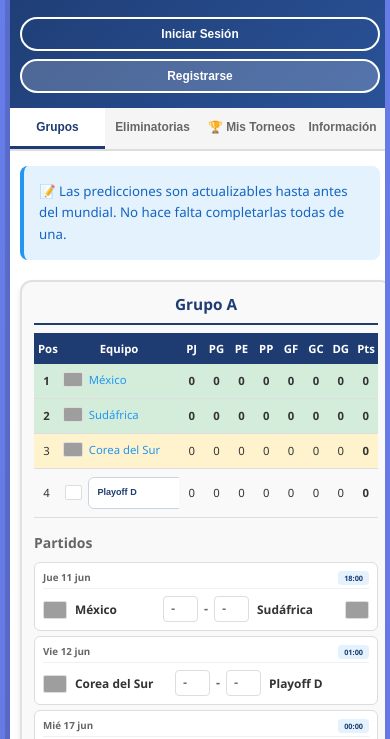
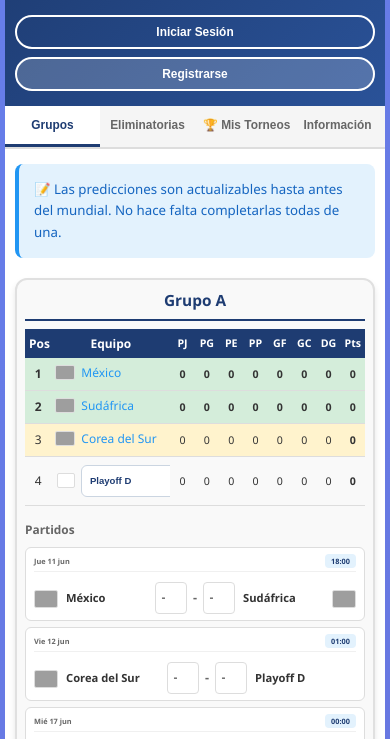
Before and after one commit to Fondarts/prode_mundial, a plain HTML site: page index.html in a window 390 px wide. Shown: the part 73-812 px from the top of the page. Drawn offline with nearby package versions, Linux system fonts and the light colour scheme; no server answers; grey boxes are pictures that could not be loaded.

Commit message:
Optimizar visualización móvil: comprimir tablas de grupos y aumentar tamaños de fuente

```diff
--- a/styles.css
+++ b/styles.css
@@ -1969,7 +1969,7 @@ header h1 {
     }
 }
 
-/* Ajustes para móviles */
+    /* Ajustes para móviles */
 @media (max-width: 767px) {
     body {
         padding: 0;
@@ -1977,13 +1977,25 @@ header h1 {
     }
 
     .main-layout {
-        padding: 5px;
+        padding: 8px 5px;
         gap: 0;
+        justify-content: center;
+        align-items: center;
+    }
+
+    .main-content {
+        width: 100%;
+        max-width: 100%;
+        display: flex;
+        flex-direction: column;
+        align-items: center;
     }
 
     .container {
         border-radius: 10px;
-        margin: 5px;
+        margin: 0 auto;
+        width: 100%;
+        max-width: 100%;
     }
 
     /* Header móvil */
@@ -2069,46 +2081,117 @@ header h1 {
         padding: 15px 10px;
     }
 
-    /* Grupos móvil */
+    /* Grupos móvil - Comprimido y centrado */
     #grupos-container {
         grid-template-columns: 1fr !important;
-        gap: 10px;
+        gap: 8px;
+        max-width: 100%;
+        margin: 0 auto;
     }
 
     .grupo {
-        padding: 12px;
+        padding: 10px 8px;
+        margin: 0 auto;
+        max-width: 100%;
     }
 
     .grupo h3 {
-        font-size: 1.4em;
+        font-size: 1.2em;
         margin-bottom: 10px;
-    }
-
+        padding-bottom: 8px;
+    }
+
+    /* Tabla de posiciones - Comprimida pero nombres visibles */
     .tabla-posiciones {
-        font-size: 0.9em;
+        font-size: 0.95em;
+        width: 100%;
+        margin-bottom: 10px;
     }
 
     .tabla-posiciones th,
     .tabla-posiciones td {
-        padding: 8px 4px;
+        padding: 6px 4px;
         font-size: 0.9em;
     }
 
+    .tabla-posiciones th:nth-child(1),
+    .tabla-posiciones td:nth-child(1) {
+        width: 26px;
+        min-width: 26px;
+    }
+
+    .tabla-posiciones th:nth-child(2),
+    .tabla-posiciones td:nth-child(2) {
+        min-width: 0;
+        max-width: none;
+        font-size: 0.9em;
+        /* Nombres de países sin comprimir - máxima prioridad */
+    }
+
+    /* Columnas numéricas más finas */
+    .tabla-posiciones th:nth-child(3),
+    .tabla-posiciones td:nth-child(3),
+    .tabla-posiciones th:nth-child(4),
+    .tabla-posiciones td:nth-child(4),
+    .tabla-posiciones th:nth-child(5),
+    .tabla-posiciones td:nth-child(5),
+    .tabla-posiciones th:nth-child(6),
+    .tabla-posiciones td:nth-child(6),
+    .tabla-posiciones th:nth-child(7),
+    .tabla-posiciones td:nth-child(7),
+    .tabla-posiciones th:nth-child(8),
+    .tabla-posiciones td:nth-child(8),
+    .tabla-posiciones th:nth-child(9),
+    .tabla-posiciones td:nth-child(9),
+    .tabla-posiciones th:nth-child(10),
+    .tabla-posiciones td:nth-child(10) {
+        width: 24px;
+        min-width: 24px;
+        max-width: 24px;
+        text-align: center;
+        font-size: 0.8em;
+        padding-left: 2px;
+        padding-right: 2px;
+    }
+
+    /* Partidos - Comprimidos pero nombres visibles */
     .partido {
-        padding: 8px;
+        padding: 6px 8px;
+        margin-bottom: 6px;
+        flex-wrap: wrap;
+    }
+
+    .partido-fecha-horario {
+        font-size: 0.7em;
         margin-bottom: 5px;
-        flex-wrap: wrap;
+        padding-bottom: 3px;
+    }
+
+    .fecha-partido {
+        font-size: 0.75em;
+    }
+
+    .horario-partido {
+        font-size: 0.75em;
+        padding: 2px 6px;
     }
 
     .equipo {
+        font-size: 0.8em;
+        min-width: 0;
+        /* Nombres de equipos sin comprimir */
+    }
+
+    .resultado-input input {
+        width: 32px;
+        padding: 4px 2px;
         font-size: 0.85em;
-        min-width: 80px;
-    }
-
-    .resultado-input input {
-        width: 35px;
-        padding: 5px;
-        font-size: 0.9em;
+        min-height: 32px;
+    }
+
+    .partidos h4 {
+        font-size: 0.85em;
+        margin-bottom: 6px;
     }
 
     /* ============================================
```
